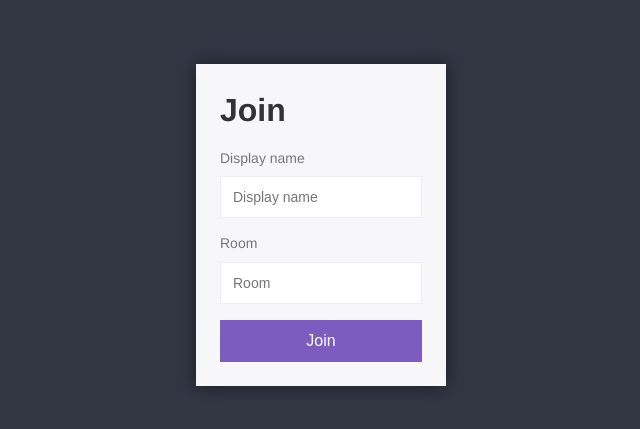
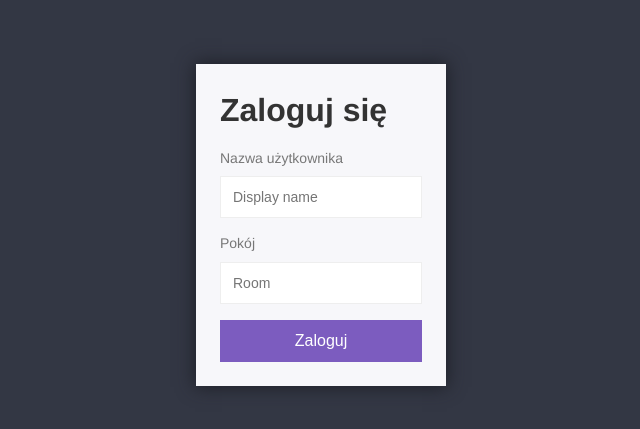
Before and after one commit to karolnowinski/chat-app, a plain HTML site: page public/index.html in a window 1280 px wide. Shown: the part 175-604 px from the top of the page, without its empty margins (319-959 px from the left). Drawn offline with Linux system fonts and the light colour scheme.

Commit message:
Adding Polish text

```diff
--- a/public/index.html
+++ b/public/index.html
@@ -11,13 +11,13 @@
     <body>
         <div class="centered-form">
             <div class="centered-form__box">
-                <h1>Join</h1>
+                <h1>Zaloguj się</h1>
                 <form action="/chat.html">
-                    <label>Display name</label>
+                    <label>Nazwa użytkownika</label>
                     <input type="text" name="username" placeholder="Display name" required>
-                    <label>Room</label>
+                    <label>Pokój</label>
                     <input type="text" name="room" placeholder="Room" required>
-                    <button>Join</button>
+                    <button>Zaloguj</button>
                 </form>
             </div>
         </div>
```
Also changed, not shown: public/chat.html (+1 -1 lines).
